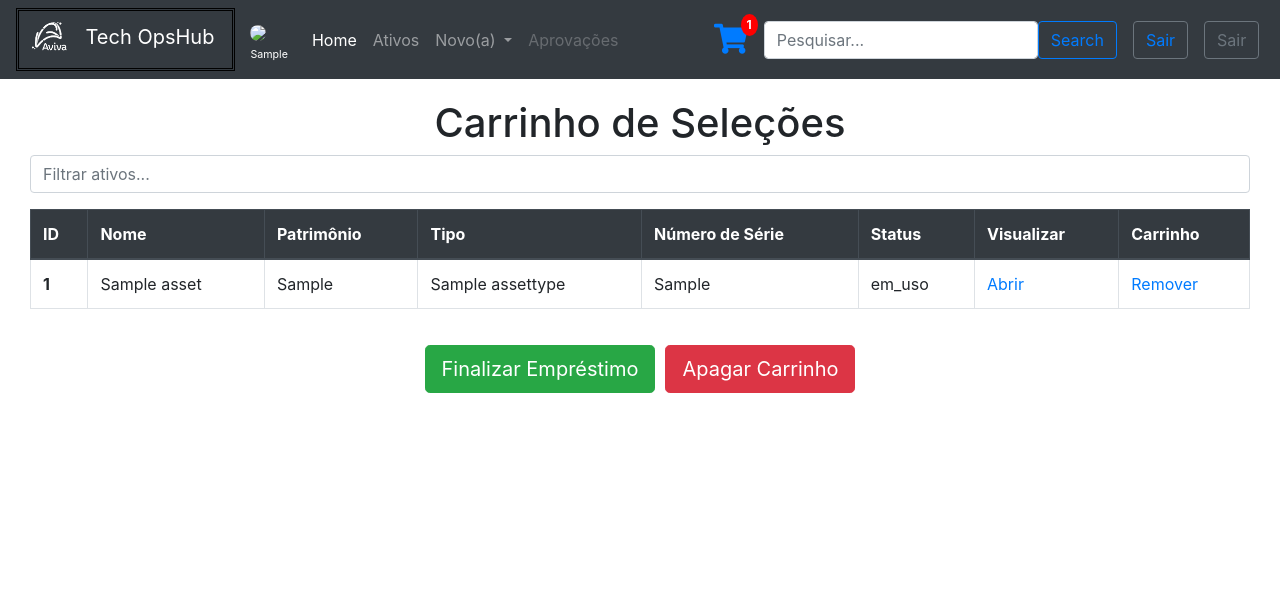
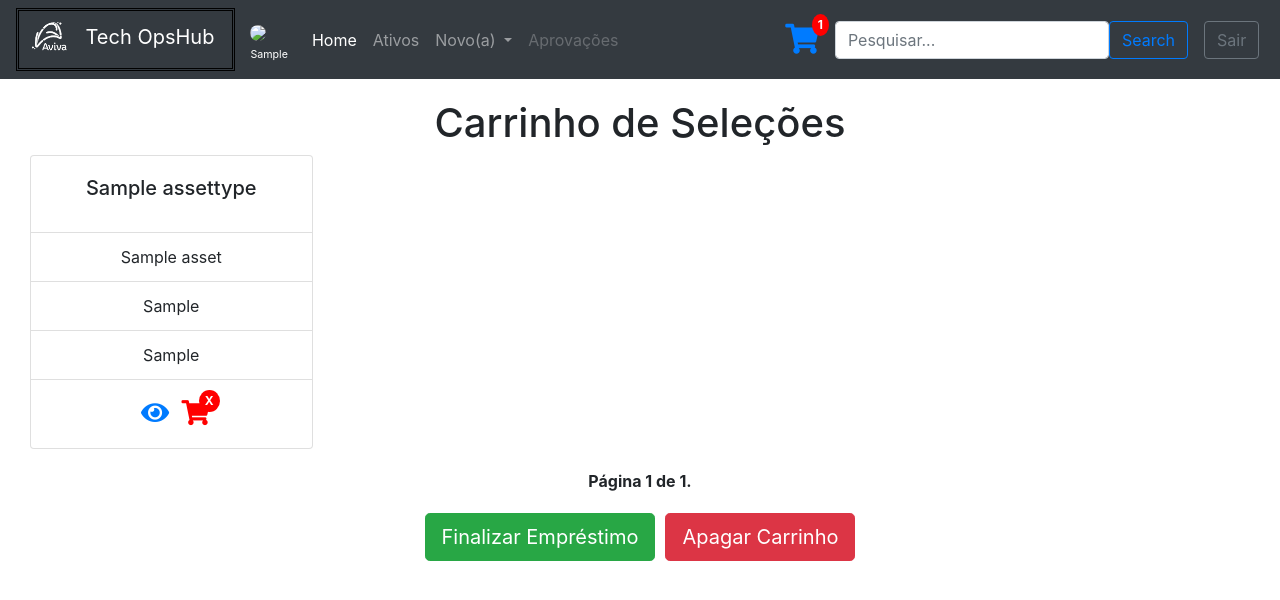
Before and after one commit to thiagoleite30/Tech_Ops_Hub, a Django app: page /carrinho/ in a window 1280 px wide. Shown: the top 600 px of the page. Run offline with Django 5.2, Linux system fonts and the light colour scheme; a user stored in the database is signed in; tables that the repository leaves empty hold one stand-in row (values such as "Sample post"); some libraries are stand-ins or nearby versions.

Commit message:
Implement - Deleta carrinho, Adjust - UI
- Ajustada tela de carrinho para components cards;
- Implementado botão para deletar carrinho por completo;
- Melhorias na interface de links com icons sugestivos;

```diff
--- a/apps/tech_assets/models.py
+++ b/apps/tech_assets/models.py
@@ -178,7 +178,7 @@ class LoanAsset(models.Model):
 
 
 class Cart(models.Model):
-    ativos = models.ManyToManyField(Asset, through='AssetCart')
+    #ativos = models.ManyToManyField(Asset, through='AssetCart')
     usuario_sessao = models.ForeignKey(
         User, on_delete=models.CASCADE, related_name='session_user_cart')
     data_criacao = models.DateTimeField(auto_now_add=True)
--- a/apps/tech_assets/urls.py
+++ b/apps/tech_assets/urls.py
@@ -2,7 +2,8 @@ from django.urls import include, path
 from apps.tech_assets.views import index, login, cadastro_fabricante, \
     cadastro_centro_custo, cadastro_tipo_ativo, cadastro_local, \
     cadastro_manutencao, cadastro_ativo, ativos, novo_emprestimo, \
-    carrinho, add_carrinho, remove_do_carrinho, cadastro_modelo
+    carrinho, add_carrinho, remove_do_carrinho, cadastro_modelo, \
+    deleta_carrinho
 
 # Lista de endpoints:
 urlpatterns = [
@@ -22,5 +23,6 @@ urlpatterns = [
     path('add_carrinho/<int:asset_id>/', add_carrinho, name='add_carrinho'),
     path('remove_do_carrinho/<int:asset_id>/',
          remove_do_carrinho, name='remove_do_carrinho'),
+    path('deleta_carrinho/', deleta_carrinho, name='deleta_carrinho'),
     path('ativos/', ativos, name='ativos'),
 ]
--- a/apps/tech_assets/views.py
+++ b/apps/tech_assets/views.py
@@ -37,7 +37,8 @@ def cadastro_fabricante(request):
         form = ManufacturerForms(request.POST, request.FILES)
 
         if form.is_valid():
-            register_logentry(instance=form.save(usuario=request.user), action=ADDITION, user=request.user)
+            register_logentry(instance=form.save(
+                usuario=request.user), action=ADDITION, user=request.user)
             # messages.success(request, 'Nova imagem cadastrada na galeria')
 
             if 'save' in request.POST:
@@ -59,7 +60,8 @@ def cadastro_modelo(request):
         form = AssetModelForms(request.POST, request.FILES)
 
         if form.is_valid():
-            register_logentry(instance=form.save(usuario=request.user), action=ADDITION, user=request.user)
+            register_logentry(instance=form.save(
+                usuario=request.user), action=ADDITION, user=request.user)
             # messages.success(request, 'Nova imagem cadastrada na galeria')
 
             if 'save' in request.POST:
@@ -81,7 +83,8 @@ def cadastro_centro_custo(request):
         form = CostCenterForms(request.POST, request.FILES)
 
         if form.is_valid():
-            register_logentry(instance=form.save(usuario=request.user), action=ADDITION, user=request.user)
+            register_logentry(instance=form.save(
+                usuario=request.user), action=ADDITION, user=request.user)
             # messages.success(request, 'Nova imagem cadastrada na galeria')
 
             if 'save' in request.POST:
@@ -103,7 +106,8 @@ def cadastro_tipo_ativo(request):
         form = AssetTypeForms(request.POST, request.FILES)
 
         if form.is_valid():
-            register_logentry(instance=form.save(usuario=request.user), action=ADDITION, user=request.user)
+            register_logentry(instance=form.save(
+                usuario=request.user), action=ADDITION, user=request.user)
             # messages.success(request, 'Nova imagem cadastrada na galeria')
 
             if 'save' in request.POST:
@@ -125,7 +129,8 @@ def cadastro_local(request):
         form = LocationForms(request.POST, request.FILES)
 
         if form.is_valid():
-            register_logentry(instance=form.save(usuario=request.user), action=ADDITION, user=request.user)
+            register_logentry(instance=form.save(
+                usuario=request.user), action=ADDITION, user=request.user)
             # messages.success(request, 'Nova imagem cadastrada na galeria')
 
             if 'save' in request.POST:
@@ -147,7 +152,8 @@ def cadastro_manutencao(request):
         form = MaintenanceForms(request.POST, request.FILES)
 
         if form.is_valid():
-            register_logentry(instance=form.save(usuario=request.user), action=ADDITION, user=request.user)
+            register_logentry(instance=form.save(
+                usuario=request.user), action=ADDITION, user=request.user)
             # messages.success(request, 'Nova imagem cadastrada na galeria')
 
             if 'save' in request.POST:
@@ -169,7 +175,8 @@ def cadastro_ativo(request):
         form = AssetForms(request.POST, request.FILES)
 
         if form.is_valid():
-            register_logentry(instance=form.save(), action=ADDITION, user=request.user)
+            register_logentry(instance=form.save(),
+                              action=ADDITION, user=request.user)
             # messages.success(request, 'Nova imagem cadastrada na galeria')
 
             if 'save' in request.POST:
@@ -193,7 +200,8 @@ def novo_emprestimo(request):
         form = LoanForms(request.POST, request.FILES)
 
         if form.is_valid():
-            register_logentry(instance=form.save(usuario=request.user), action=ADDITION, user=request.user)
+            register_logentry(instance=form.save(
+                usuario=request.user), action=ADDITION, user=request.user)
             # messages.success(request, 'Nova imagem cadastrada na galeria')
 
             if 'save' in request.POST:
@@ -205,30 +213,90 @@ def novo_emprestimo(request):
 
 
 @login_required
+def ativos(request):
+    if not request.user.is_authenticated:
+        return redirect('login')
+
+    # Instancia um subquery que trará uma lista de ativos \
+        # que já estão em carrinho
+    subquery = AssetCart.objects.filter(ativo_id=OuterRef('pk')).values('pk')
+
+    # Captura a lista dos objetos já em um carrinho
+    assets_in_cart = [
+        asset.id for asset in Asset.objects.filter(Exists(subquery))]
+
+    # Define um objeto request para capturar informação q ou vazio '' da url
+    query = request.GET.get('q', '')
+
+    # Obtém todos os assets cadastrados
+    assets = Asset.objects.all()
+
+    # Estrutura lógica na view de ativos para modificar os assets de acordo \
+    # com a consulta obtida na query
+    if query:
+        assets = assets.filter(
+            Q(nome__icontains=query) |
+            Q(patrimonio__icontains=query)
+        )
+
+    # Uma instancia paginator definida para o máximo de 15 ativos por pagina \
+        # E já captura dos assets os 15 primeiros da consulta
+    paginator = Paginator(assets, 15)
+
+    # Obtém o número da página atual
+    page_number = request.GET.get('page')
+
+    # Obtém os objetos de acordo com a página presente no URL
+    page_obj = paginator.get_page(page_number)
+
+    print(f'DEBUG :: VIEW :: CARRINHO :: PAGE OBJ :: {page_obj}')
+
+    return render(request, 'apps/tech_assets/ativos.html', {'assets_in_cart': assets_in_cart, 'page_obj': page_obj, 'query': query})
+
+
+@login_required
 def carrinho(request):
     if not request.user.is_authenticated:
         return redirect('login')
 
-    # Obtenha o carrinho do usuário atual
-    cart, created = Cart.objects.get_or_create(usuario_sessao=request.user)
+    subquery = AssetCart.objects.filter(ativo_id=OuterRef('pk')).values('pk')
+    query = request.GET.get('q', '')
 
-    # Recupere os itens do carrinho
+    # Obtenha o carrinho do usuário logado
+    cart = get_object_or_404(Cart, usuario_sessao=request.user)
+
+    # Recupere os itens do carrinho do usuario logado
     cart_items = AssetCart.objects.filter(carrinho=cart)
 
-    # Crie uma lista de ativos
-    assets = [item.ativo for item in cart_items]
+    # Crie uma lista com is ids dos ativos no carrinho
+    ids_assets_in_cart = [item.ativo_id for item in cart_items]
+
+    # Busca na tabela asset todos os ids na lista acima
+    assets = Asset.objects.filter(id__in=ids_assets_in_cart)
+
+    # Query pode ser alterada dependendo de como queremos consultar
+    if query:
+        assets = assets.filter(
+            Q(nome__icontains=query) |
+            Q(patrimonio__icontains=query)
+        )
+
+    paginator = Paginator(assets, 15)
+    page_number = request.GET.get('page')
+    page_obj = paginator.get_page(page_number)
+
+    print(f'DEBUG :: VIEW :: CARRINHO :: PAGE OBJ :: {page_obj}')
 
     # Passe os dados para o template
     context = {
-        'cart_items': cart_items,
-        'assets': assets,
-        'qnt_items': len(assets)
+        'page_obj': page_obj,
+        'query': query
     }
 
     print(f"ASSETS: {len(assets)}")
 
     # Redireciona para a lista de itens
-    return render(request, 'apps/tech_assets/carrinho.html', context)
+    return render(request, 'apps/tech_assets/carrinho_cards.html', context)
 
 
 @login_required
@@ -266,17 +334,19 @@ def remove_do_carrinho(request, asset_id):
     if not request.user.is_authenticated:
         return redirect('login')
 
-    # Assume que o usuário está autenticado
+    # Pega da tabela asset o ativo pelo id
     asset = get_object_or_404(Asset, id=asset_id)
-    print(f'DEBUG :: ASSET NOME :: ID {asset_id} {asset.nome}')
+
+    # Pega a instancia do usuário logado
     user_instance = get_object_or_404(User, username=request.user)
-    print(f'DEBUG :: USER NOME :: ID {user_instance.id} {user_instance.username}')
 
+    # Se houver asset
     if asset:
         try:
             cart = get_object_or_404(Cart, usuario_sessao=user_instance)
             if cart:
-                asset_cart = get_object_or_404(AssetCart, ativo=asset, carrinho=cart)
+                asset_cart = get_object_or_404(
+                    AssetCart, ativo=asset, carrinho=cart)
                 if asset_cart:
                     asset_cart.delete()
                 return redirect('carrinho')
@@ -286,26 +356,25 @@ def remove_do_carrinho(request, asset_id):
     return redirect('index')
 
 
-
 @login_required
-def ativos(request):
+def deleta_carrinho(request):
     if not request.user.is_authenticated:
         return redirect('login')
 
-    subquery = AssetCart.objects.filter(ativo_id=OuterRef('pk')).values('pk')
-    assets_in_cart = [asset.id for asset in Asset.objects.filter(Exists(subquery))]
 
-    query = request.GET.get('q', '')
-    assets = Asset.objects.all()
+    # Pega a instancia do usuário logado
+    user_instance = get_object_or_404(User, username=request.user)
 
-    if query:
-        assets = assets.filter(
-            Q(nome__icontains=query) |
-            Q(patrimonio__icontains=query)
-        )
+    # Se houver usuario
+    if user_instance:
+        try:
+            cart = get_object_or_404(Cart, usuario_sessao=user_instance)
+            if cart:
+                assets_cart = AssetCart.objects.filter(carrinho=cart)
+                if assets_cart:
+                    assets_cart.delete()
+                return redirect('carrinho')
+        except Exception as e:
+            print(f'ERROR :: DELETA CARRINHO :: {e}')
 
-    paginator = Paginator(assets, 15)
-    page_number = request.GET.get('page')
-    page_obj = paginator.get_page(page_number)
-
-    return render(request, 'apps/tech_assets/ativos.html', {'assets_in_cart': assets_in_cart, 'page_obj': page_obj, 'query': query})
+    return redirect('index')
--- a/setup/static/styles/styles.css
+++ b/setup/static/styles/styles.css
@@ -68,6 +68,35 @@ footer {
   }
 }
 
+table {
+  width: 100%;
+  border-collapse: collapse;
+}
+
+th, td {
+  border: 1px solid #ddd;
+  padding: 8px;
+  text-align: left;
+}
+
+/* Estilo para as colunas fixas */
+th:nth-last-child(-n+2),
+td:nth-last-child(-n+2) {
+  position: sticky;
+  background: #fff; /* Cor de fundo para o cabeçalho fixo */
+  z-index: 1; /* Para garantir que as colunas fixas estejam acima das outras */
+}
+
+th:nth-last-child(1),
+td:nth-last-child(1) {
+  right: 0; /* Alinha à direita */
+}
+
+th:nth-last-child(2),
+td:nth-last-child(2) {
+  right: 100px; /* Ajuste conforme necessário para a largura da coluna */
+}
+
 .cart-icon-container {
   position: relative;
   display: inline-block;
@@ -78,6 +107,42 @@ footer {
   top: -10px;
   right: -10px;
   background-color: red;
+  color: white;
+  border-radius: 50%;
+  padding: 2px 6px;
+  font-size: 12px;
+  font-weight: bold;
+}
+
+.cart-add {
+  position: absolute;
+  top: -10px;
+  right: -10px;
+  background-color: green;
+  color: white;
+  border-radius: 50%;
+  padding: 2px 6px;
+  font-size: 12px;
+  font-weight: bold;
+}
+
+.cart-remove {
+  position: absolute;
+  top: -10px;
+  right: -10px;
+  background-color: red;
+  color: white;
+  border-radius: 50%;
+  padding: 2px 6px;
+  font-size: 12px;
+  font-weight: bold;
+}
+
+.cart-block {
+  position: absolute;
+  top: -10px;
+  right: -10px;
+  background-color: grey;
   color: white;
   border-radius: 50%;
   padding: 2px 6px;
--- a/templates/apps/tech_assets/carrinho.html
+++ b/templates/apps/tech_assets/carrinho.html
@@ -4,8 +4,12 @@
         <div class="starter-template" style="justify-content: center; align-items: center;">
             <h1 style="text-align: center;" name="assets">Carrinho de Seleções</h1>
         </div>
-        <div class="mb-3">
-            <input type="text" id="filterInput" class="form-control" placeholder="Filtrar ativos...">
+        <div style="margin-bottom: 10px; display: flex; justify-content: flex-end;">
+            <form method="GET" action="{% url 'carrinho' %}" class="form-inline my-2 my-lg-0">
+                <input class="form-control" type="text" name="q" id="filterInput" value="{{ query }}"
+                    placeholder="Pesquisar...">
+                <button class="btn btn-primary my-2 my-sm-0" type="submit">Search</button>
+            </form>
         </div>
         <div class="table-container">
             <table id="assetsTable" class="table table-bordered">
@@ -20,29 +24,66 @@
                     <th scope="col">Carrinho</th>
                 </thead>
                 <tbody>
-                    {% for asset in cart_items %}
-                    <tr data-item-id="{{ asset.ativo.id }}">
-                        <th scope="row">{{ asset.ativo_id }}</th>
-                        <td>{{ asset.ativo.nome }}</td>
-                        <td>{{ asset.ativo.patrimonio }}</td>
-                        <td>{{ asset.ativo.tipo }}</td>
-                        <td>{{ asset.ativo.numero_serie }}</td>
-                        <td>{{ asset.ativo.status }}</td>
-                        <td><a href="#">Abrir</a></td>
-                        <td><a href="{% url 'remove_do_carrinho' asset.ativo.id %}">Remover</a></td>
+                    {% for asset in page_obj %}
+                    <tr data-item-id="{{ asset.id }}">
+                        <th scope="row">{{ asset.id }}</th>
+                        <td>{{ asset.nome }}</td>
+                        <td>{{ asset.patrimonio }}</td>
+                        <td>{{ asset.tipo }}</td>
+                        <td>{{ asset.numero_serie }}</td>
+                        <td>{{ asset.status }}</td>
+                        <td><a style="pointer-events: stroke;" href="#">
+                            <div class="cart-icon-container">
+                                <i class="fa fa-eye" style="margin-left: 8px; font-size: 25px;"></i>
+                            </div>
+                        </a></td>
+                        <td><a style="pointer-events: stroke; color: red;"
+                                href="{% url 'remove_do_carrinho' asset.id %}">
+                                <div class="cart-icon-container">
+                                    <i class="fa fa-shopping-cart" style="margin-left: 8px; font-size: 25px;"></i>
+                                    <span class="cart-remove">X</span>
+                                </div>
+                            </a></td>
                     </tr>
                     {% empty %}
                     <tr>
-                        <td colspan="9">O carrinho esta vazio.</td>
+                        <td colspan="9">No assets found.</td>
                     </tr>
                     {% endfor %}
                 </tbody>
             </table>
         </div>
-        <div class="end-template container-fluid" style="display: flex; align-items: center; justify-content: center; padding: 20px;">
-                <button type="button" class="btn btn-success btn-lg" style="margin-right: 10px;">Finalizar Empréstimo</button>
-                <button type="button" class="btn btn-danger btn-lg">Apagar Carrinho</button>
+        <!-- Controles de Paginação -->
+        <div class="pagination">
+            <span class="step-links">
+                {% if page_obj.has_previous %}
+                <a href="?page=1">&laquo; primeira</a>
+                <a href="?page={{ page_obj.previous_page_number }}">anterior</a>
+                {% endif %}
+
+                <span class="current">
+                    Página {{ page_obj.number }} de {{ page_obj.paginator.num_pages }}.
+                </span>
+
+                {% if page_obj.has_next %}
+                <a href="?page={{ page_obj.next_page_number }}">próxima</a>
+                <a href="?page={{ page_obj.paginator.num_pages }}">última &raquo;</a>
+                {% endif %}
+            </span>
         </div>
+        {% if cart_items %}
+        <div class="end-template container-fluid"
+            style="display: flex; align-items: center; justify-content: center; padding: 20px;">
+            <a href="#" class="btn btn-success btn-lg" style="margin-right: 10px;">Finalizar Empréstimo</a>
+            <a href="#" class="btn btn-danger btn-lg">Apagar Carrinho</a>
+        </div>
+        {% else %}
+        <div class="end-template container-fluid"
+            style="display: flex; align-items: center; justify-content: center; padding: 20px;">
+            <a href="#" class="btn btn-success btn-lg disabled" style="margin-right: 10px;">Finalizar Empréstimo</a>
+            <a href="#" class="btn btn-danger btn-lg disabled">Apagar Carrinho</a>
+        </div>
+        {% endif %}
     </div>
 </main>
 
@@ -58,33 +99,6 @@
         </div>
     </footer>
     -->
-<script>
-    document.addEventListener('DOMContentLoaded', function () {
-        const filterInput = document.getElementById('filterInput');
-        const table = document.getElementById('assetsTable');
-        const rows = table.getElementsByTagName('tr');
-
-        filterInput.addEventListener('keyup', function () {
-            const filterValue = filterInput.value.toLowerCase();
-
-            for (let i = 1; i < rows.length; i++) {
-                let row = rows[i];
-                let showRow = false;
-                let cells = row.getElementsByTagName('td');
-
-                for (let j = 0; j < cells.length; j++) {
-                    let cell = cells[j];
-                    if (cell.innerHTML.toLowerCase().indexOf(filterValue) > -1) {
-                        showRow = true;
-                        break;
-                    }
-                }
-
-                row.style.display = showRow ? '' : 'none';
-            }
-        });
-    });
-</script>
 
 
 {% endblock %}
--- /dev/null
+++ b/templates/apps/tech_assets/carrinho_cards.html
@@ -0,0 +1,76 @@
+{% extends 'shared/base.html' %} {% load static %} {% block content %}
+<main role="main" class="container-fluid">
+    <div class="container-fluid" style="padding-top: 20px;">
+        <div class="starter-template" style="justify-content: center; align-items: center;">
+            <h1 style="text-align: center;" name="assets">Carrinho de Seleções</h1>
+        </div>
+        <div class="row">
+            {% for asset in page_obj %}
+            <div class="col-sm-3">
+                <div class="card text-center">
+                    <div class="card-body">
+                        <h5 class="card-title">{{ asset.tipo }}</h5>
+                    </div>
+                    <ul class="list-group list-group-flush">
+                        <li class="list-group-item">{{ asset.nome }}</li>
+                        <li class="list-group-item">{{ asset.patrimonio }}</li>
+                        <li class="list-group-item">{{ asset.numero_serie }}</li>
+                    </ul>
+                    <div class="card-body">
+                        <a style="pointer-events: stroke;" href="#">
+                            <div class="cart-icon-container">
+                                <i class="fa fa-eye" style="margin-left: 8px; font-size: 25px;"></i>
+                            </div>
+                        </a>
+                        <a style="pointer-events: stroke; color: red;" href="{% url 'remove_do_carrinho' asset.id %}">
+                            <div class="cart-icon-container">
+                                <i class="fa fa-shopping-cart" style="margin-left: 8px; font-size: 25px;"></i>
+                                <span class="cart-remove">X</span>
+                            </div>
+                        </a>
+                    </div>
+                </div>
+            </div>
+            {% endfor %}
+        </div>
+        <!-- Controles de Paginação -->
+        <div class="pagination">
+            <span class="step-links">
+                {% if page_obj.has_previous %}
+                <a href="?page=1">&laquo; primeira</a>
+                <a href="?page={{ page_obj.previous_page_number }}">anterior</a>
+                {% endif %}
+
+                <span class="current">
+                    Página {{ page_obj.number }} de {{ page_obj.paginator.num_pages }}.
+                </span>
+
+                {% if page_obj.has_next %}
+                <a href="?page={{ page_obj.next_page_number }}">próxima</a>
+                <a href="?page={{ page_obj.paginator.num_pages }}">última &raquo;</a>
+                {% endif %}
+            </span>
+        </div>
+        <div class="end-template container-fluid"
+            style="display: flex; align-items: center; justify-content: center; padding: 20px;">
+            <a href="#" class="btn btn-success btn-lg {% if cart_item_count <= 0 %}disabled{% endif %}" style="margin-right: 10px;">Finalizar Empréstimo</a>
+            <a href="{% url 'deleta_carrinho' %}" class="btn btn-danger btn-lg {% if cart_item_count <= 0 %}disabled{% endif %}">Apagar Carrinho</a>
+        </div>
+    </div>
+</main>
+
+<!--
+    <footer>
+        <div class="container">
+            <span class="navbar-text">
+                &copy; 2024 Aviva. Todos os direitos reservados.
+            </span>
+            <div class="ml-auto">
+                <img src="{% static '/assets/marcaDaguaAviva.png' %}" class="rodape__image" alt="Icon" />
+            </div>
+        </div>
+    </footer>
+    -->
+
+
+{% endblock %}
--- a/templates/partials/_menu.html
+++ b/templates/partials/_menu.html
@@ -79,9 +79,7 @@
                     <input class="form-control" type="text" name="q" id="filterInput" value="{{ query }}"
                         placeholder="Pesquisar...">
                     <button class="btn btn-outline-primary my-2 my-sm-0" type="submit">Search</button>
-                    <button class="btn btn-outline-secondary my-2 my-sm-0 ml-3" type="submit"><a
-                            href="{{ URL_LOGOUT }}">Sair</a></button>
-                    <a href="{{ URL_LOGOUT }}accounts/logout"" class=" btn btn-outline-secondary my-2 my-sm-0
+                    <a href="{{ URL_LOGOUT }}" class=" btn btn-outline-secondary my-2 my-sm-0
                         ml-3">Sair</a>
                 </form>
             </div>
--- a/templates/shared/login.html
+++ b/templates/shared/login.html
@@ -11,15 +11,15 @@
 
 <body>
     <header>
-        <img src="{% static 'assets/logo.jpeg' %}" alt="Uma pessoa feliz no computador" class="logo">
+        <img src="{% static 'assets/coruja.jpg' %}" alt="Uma pessoa feliz no computador" class="logo">
     </header>
     <main>
-        <h1>Autenticação com OAuth 2.0</h1>
+        <h1>Bem vindo(a) ao Tech OpsHub</h1>
         <div class="social-media">
             <div class="social-media-details">
                 <a href="http://localhost:8000/accounts/microsoft/login/?process=login&next=%2F">
                     <img src="{% static 'assets/microsoft-logo.svg' %}" alt="icone para realizar autenticação com Microsoft" class="social-media-icon">
-                    <p>Entrar com sua conta microsoft</p>
+                    <p>Clique aqui para entrar com uma conta Microsoft</p>
                 </a>
             </div>
         </div>
```
Also changed, not shown: templates/apps/tech_assets/ativos.html (+17 -8 lines), apps/tech_assets/migrations/0002_remove_cart_ativos_alter_asset_patrimonio.py (added), setup/static/assets/coruja.jpg (added).
